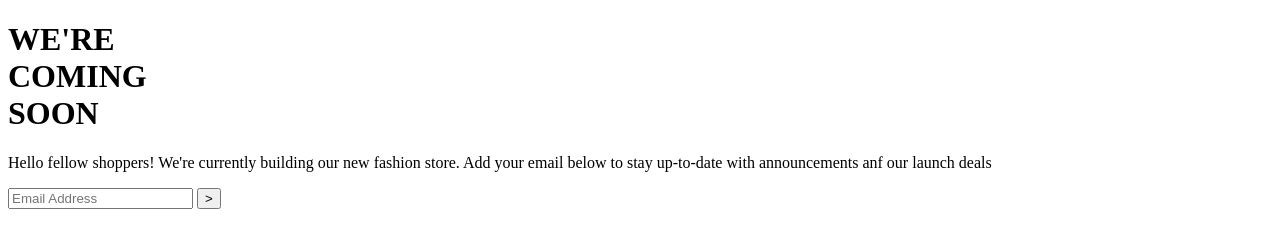
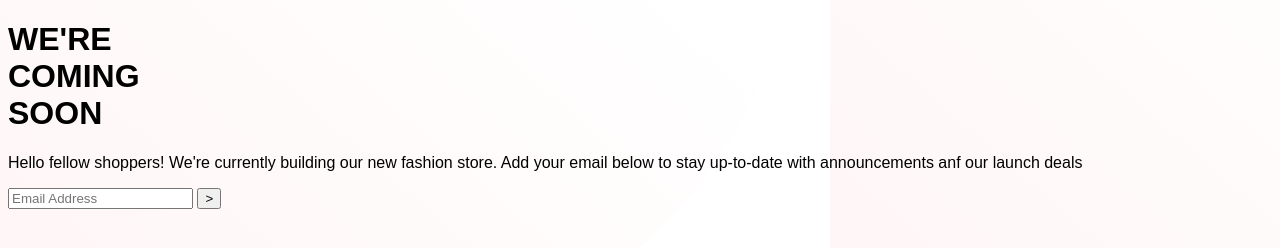
Before and after one commit to AntipasZemba/Test, a plain HTML site: page index.html in a window 1280 px wide. Drawn offline with Linux system fonts and the light colour scheme.

Commit message:
Initial Styles

```diff
--- a/index.html
+++ b/index.html
@@ -5,6 +5,8 @@
     <meta http-equiv="X-UA-Compatible" content="IE=edge" />
     <meta name="viewport" content="width=device-width, initial-scale=1.0">
     <title>Base Apparel</title>
+    <link rel="stylesheet" href="./style.css" />
+
 </head>
 <body>
     <div>
--- /dev/null
+++ b/style.css
@@ -0,0 +1,6 @@
+body {
+    background-color: white;
+    background-image: url("./images/bg-pattern-desktop.svg");
+    color: black;
+    font-family: Arial, Helvetica, sans-serif;
+}
```
Also changed, not shown: images/bg-pattern-desktop.svg (added).
